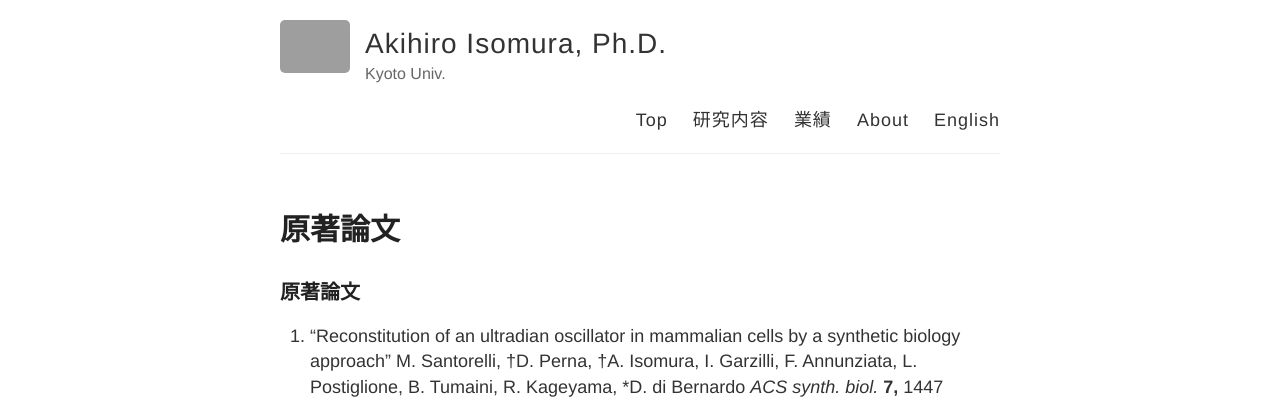
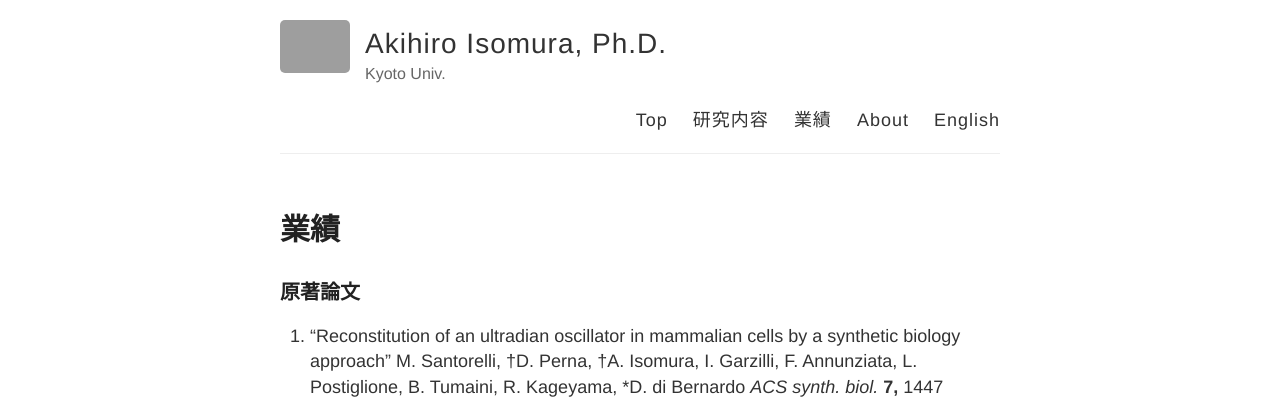
Before and after one commit to aisomur/ja, a Jekyll site: the page built from publications.md, in a window 1280 px wide. Shown: the top 403 px of the page. Built offline with Jekyll 4.4.1, drawn with Linux system fonts in a browser that asks for light colours; our own code applies the rules of GitHub Pages for plain Markdown files; grey boxes are pictures that could not be loaded.

```diff
--- a/publications.md
+++ b/publications.md
@@ -1,6 +1,6 @@
 ---
 layout: page
-title:
+title: 業績
 permalink: /publications/
 ---
 
```
Also changed, not shown: about.md (+1 -1 lines).
